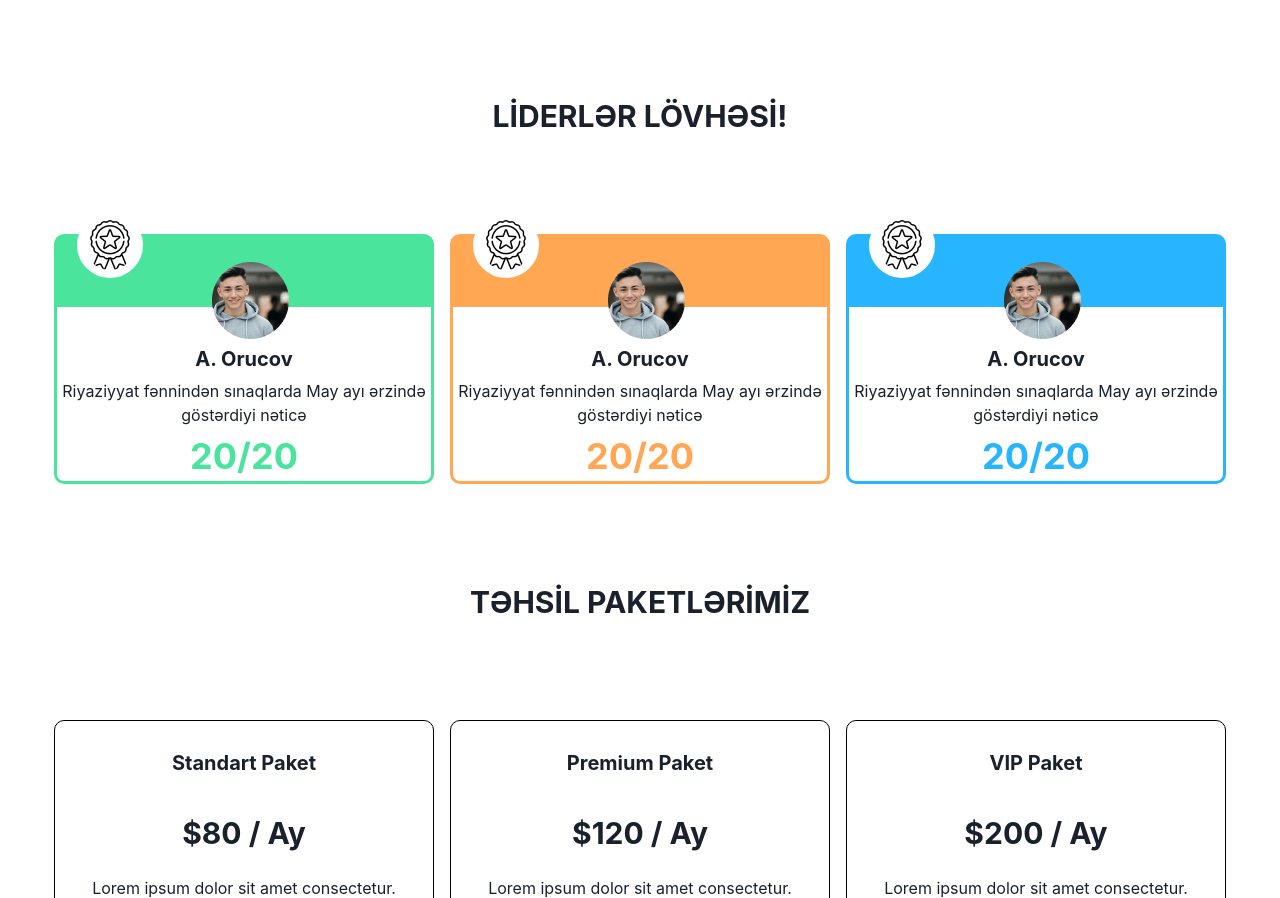
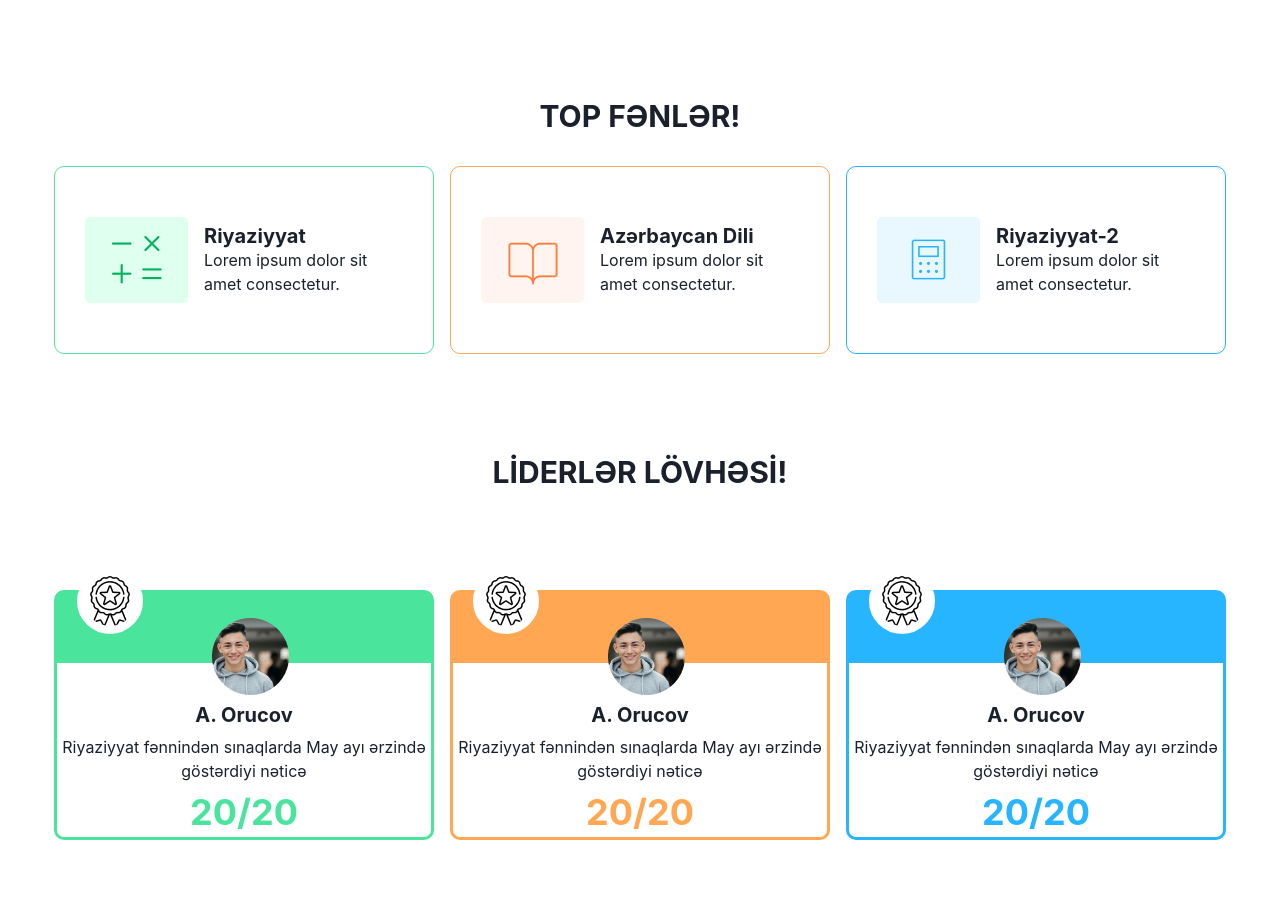
Before and after one commit to ccavad/edumetrics, a React (Vite) app: page / in a window 1280 px wide. Shown: the part 1242-2140 px from the top of the page. Built offline with nearby package versions, Linux system fonts and the light colour scheme; no server answers.

Commit message:
adding subjects section

```diff
--- /dev/null
+++ b/src/components/layout/SubjectCard.jsx
@@ -0,0 +1,32 @@
+import { Flex, Box, Heading, Text, Image } from "@chakra-ui/react";
+
+const SubjectCard = ({ title, description, imageSrc, borderColor }) => {
+  return (
+    <Box
+      bg="transparent"
+      as="section"
+      w="380px"
+      p="50px 30px"
+      borderRadius="10px"
+      border={`1px solid ${borderColor}`}
+      cursor="pointer"
+      transition="outline 0.3s ease, transform 0.3s ease"
+      _hover={{
+        outline: `3px solid ${borderColor}`,
+        transform: "scale(1.02)",
+      }}
+    >
+      <Flex justifyContent="center" gap={4} alignItems="center">
+        <Image src={imageSrc} alt={title} />
+        <Box>
+          <Heading as="h5" size="md">
+            {title}
+          </Heading>
+          <Text>{description}</Text>
+        </Box>
+      </Flex>
+    </Box>
+  );
+};
+
+export default SubjectCard;
--- a/src/pages/Home/HomeSection.jsx
+++ b/src/pages/Home/HomeSection.jsx
@@ -3,6 +3,7 @@ import FeatureCardSection from "./FeatureCardSection";
 import LeadersSection from "./LeaderSection";
 import PricingSection from "./PricingSection";
 import ServiceCardSection from "./ServiceCardSection";
+import TopSubjects from "./TopSubjects";
 
 
 export const HomeSection = () => {
@@ -10,6 +11,7 @@ export const HomeSection = () => {
     <>
      <FeatureCardSection/>
      <ServiceCardSection/>
+     <TopSubjects/>
      <LeadersSection/>
      <PricingSection/>
     </>
--- /dev/null
+++ b/src/pages/Home/TopSubjects.jsx
@@ -0,0 +1,60 @@
+import React from 'react'
+import { Box, Flex, Heading, Image, Text } from '@chakra-ui/react'
+import Azlang from "../../assets/images/azlang.png"
+import Math2 from "../../assets/images/math2.png"
+import Math from "../../assets/images/math.png"
+import SubjectCard from '../../components/layout/SubjectCard'
+
+
+const subjects = [
+  {
+    title: "Riyaziyyat",
+    description: "Lorem ipsum dolor sit amet consectetur.",
+    imageSrc: Math,
+    borderColor: "#4AE49D",
+  },
+  {
+    title: "Azərbaycan Dili",
+    description: "Lorem ipsum dolor sit amet consectetur.",
+    imageSrc: Azlang,
+    borderColor: "#FFA753",
+  },
+  {
+    title: "Riyaziyyat-2",
+    description: "Lorem ipsum dolor sit amet consectetur.",
+    imageSrc: Math2,
+    borderColor: "#28B5FF",
+  },
+];
+
+
+
+export default function TopSubjects() {
+  return (
+   <>
+
+<Flex direction="column" justifyContent="center" alignItems="center" mb="100px">
+      <Heading as="h3" size="lg" mb={8}>
+        TOP FƏNLƏR!
+      </Heading>
+      <Flex
+        justifyContent="center"
+        gap={4}
+        direction={{ base: "column", lg: "row" }}
+        alignItems="center"
+      >
+        {subjects.map((subject, index) => (
+          <SubjectCard
+            key={index}
+            title={subject.title}
+            description={subject.description}
+            imageSrc={subject.imageSrc}
+            borderColor={subject.borderColor}
+          />
+        ))}
+      </Flex>
+    </Flex>
+
+   </>
+  )
+}
```
